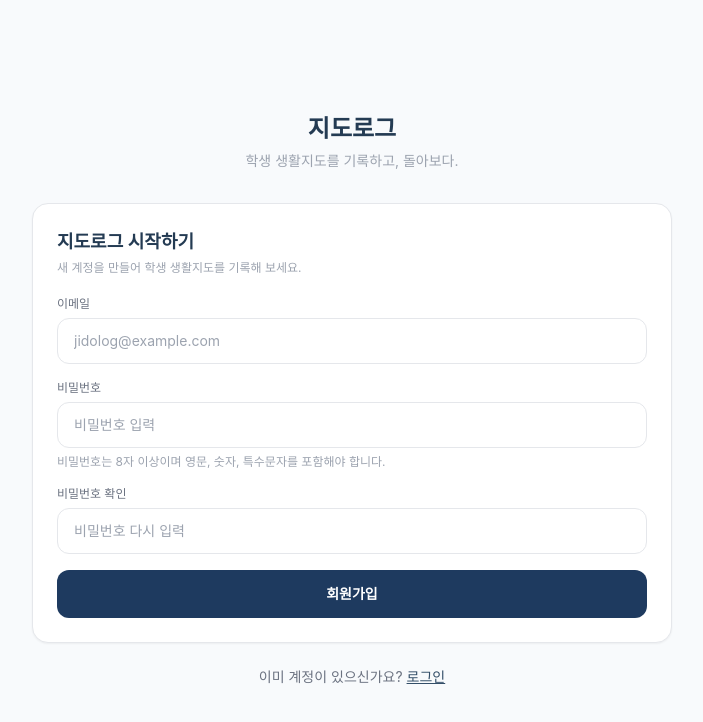
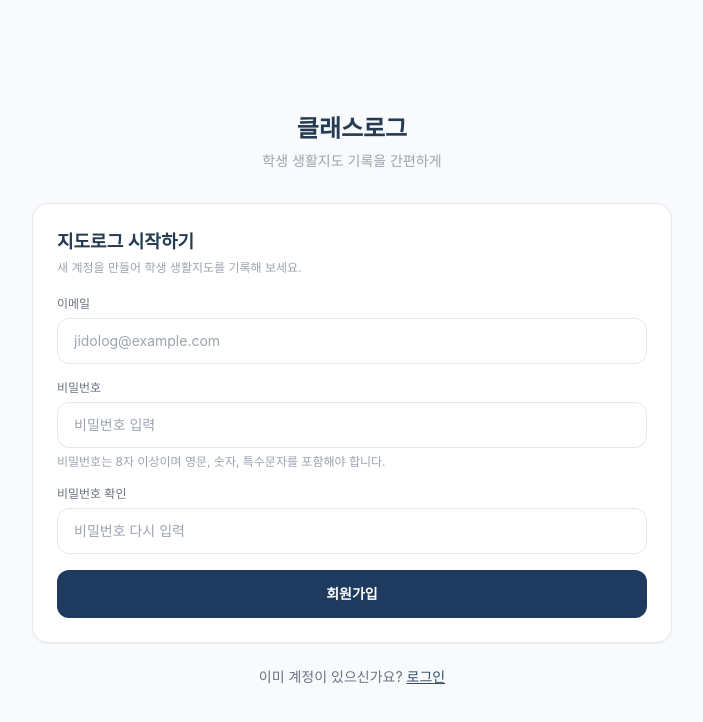
Before and after one commit to andybaby94/Bolt94-2.0, a React (Vite) app: page /signup in a window 1280 px wide. Shown: the top 722 px of the page, without its empty margins (288-991 px from the left). Built offline with nearby package versions, Linux system fonts and the light colour scheme; no server answers.

Commit message:
Updated Signup.tsx

```diff
--- a/src/pages/Signup.tsx
+++ b/src/pages/Signup.tsx
@@ -2,8 +2,8 @@ import { useState } from 'react';
 import { Link, useNavigate } from 'react-router-dom';
 import { supabase } from '@/lib/supabase';
 
-const BRAND = '지도로그';
-const SLOGAN = '학생 생활지도를 기록하고, 돌아보다.';
+const BRAND = '클래스로그';
+const SLOGAN = '학생 생활지도 기록을 간편하게';
 const PASSWORD_POLICY = '비밀번호는 8자 이상이며 영문, 숫자, 특수문자를 포함해야 합니다.';
 
 function isValidPassword(pw: string): boolean {
```
